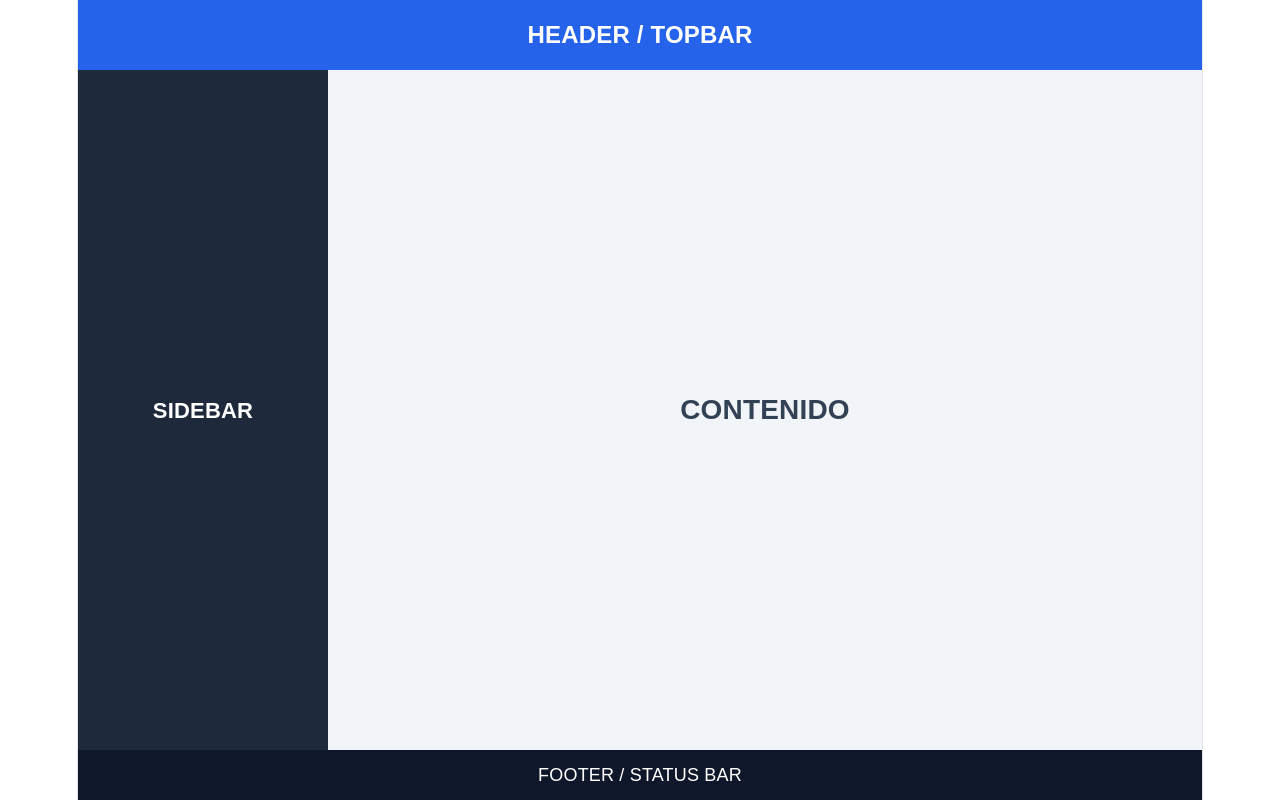
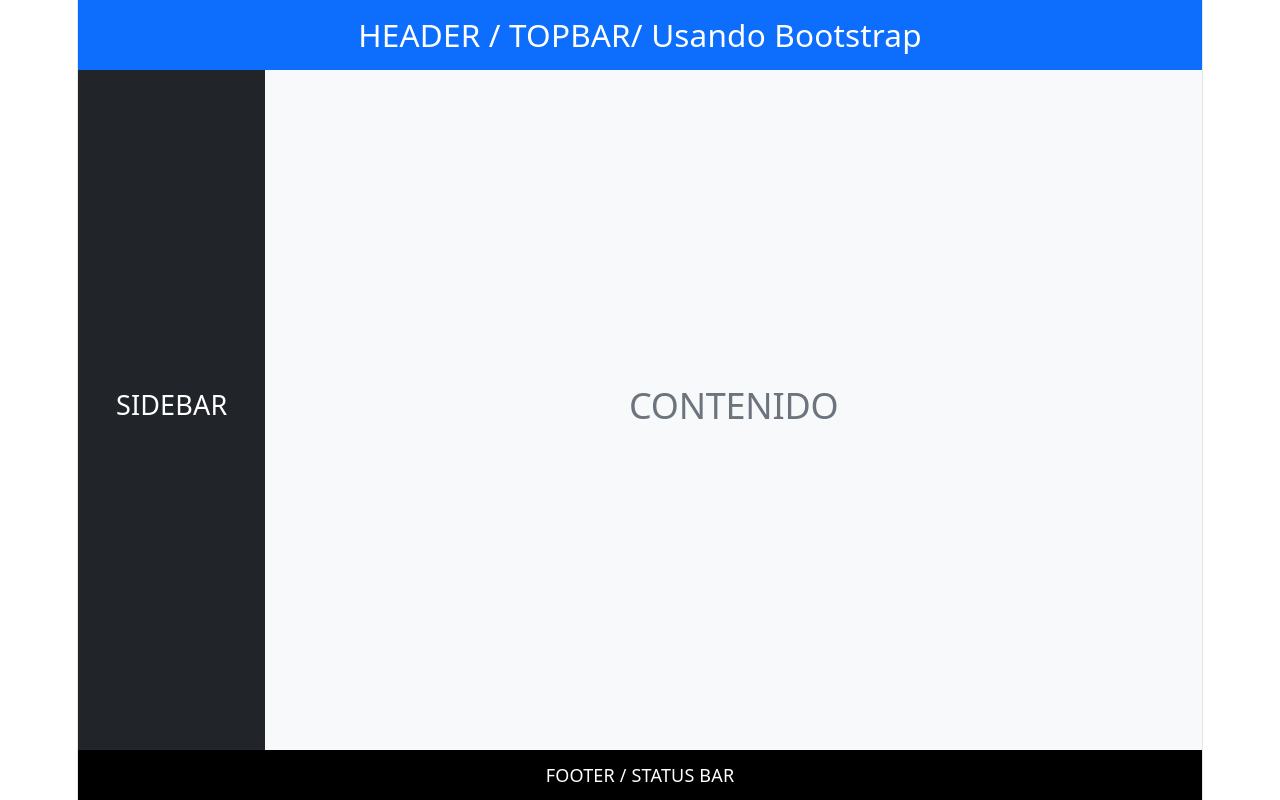
Before and after one commit to gagonzac/frontend-Pos, a React (Vite) app: page / in a window 1280 px wide. Built offline with nearby package versions, Linux system fonts and the light colour scheme.

Commit message:
refactor:Layout inicial con bootstrap

```diff
--- a/src/App.jsx
+++ b/src/App.jsx
@@ -1,123 +1,71 @@
 function App() {
   return (
 
-    <div className="app">
+    <div className="container-fluid vh-100 d-flex flex-column p-0">
 
       {/* HEADER */}
-      <header className="header">
-        HEADER / TOPBAR
+      <header
+        className="
+          bg-primary
+          text-white
+          d-flex
+          align-items-center
+          justify-content-center
+        "
+        style={{ height: "70px" }}
+      >
+        <h3 className="m-0">
+          HEADER / TOPBAR/ Usando Bootstrap
+        </h3>
       </header>
 
-      {/* MAIN AREA */}
-      <div className="mainArea">
+      {/* MAIN */}
+      <div className="row flex-grow-1 m-0">
 
         {/* SIDEBAR */}
-        <aside className="sidebar">
-          SIDEBAR
+        <aside
+          className="
+            col-2
+            bg-dark
+            text-white
+            d-flex
+            align-items-center
+            justify-content-center
+          "
+        >
+          <h4>SIDEBAR</h4>
         </aside>
 
         {/* CONTENT */}
-        <main className="content">
-          CONTENIDO
+        <main
+          className="
+            col-10
+            bg-light
+            d-flex
+            align-items-center
+            justify-content-center
+          "
+        >
+          <h2 className="text-secondary">
+            CONTENIDO
+          </h2>
         </main>
 
       </div>
 
       {/* FOOTER */}
-      <footer className="footer">
+      <footer
+        className="
+          bg-black
+          text-white
+          d-flex
+          align-items-center
+          justify-content-center
+        "
+        style={{ height: "50px" }}
+      >
         FOOTER / STATUS BAR
       </footer>
-
-      {/* CSS */}
-      <style>
-        {`
-          *{
-            margin:0;
-            padding:0;
-            box-sizing:border-box;
-          }
-
-          body{
-            font-family:Arial, sans-serif;
-          }
-
-          .app{
-            display:flex;
-            flex-direction:column;
-            height:100vh;
-          }
-
-          /* HEADER */
-
-          .header{
-            height:70px;
-            background:#2563eb;
-            color:white;
-
-            display:flex;
-            align-items:center;
-            justify-content:center;
-
-            font-size:24px;
-            font-weight:bold;
-          }
-
-          /* MAIN */
-
-          .mainArea{
-            flex:1;
-            display:flex;
-          }
-
-          /* SIDEBAR */
-
-          .sidebar{
-            width:250px;
-            background:#1e293b;
-            color:white;
-
-            display:flex;
-            align-items:center;
-            justify-content:center;
-
-            font-size:22px;
-            font-weight:bold;
-          }
-
-          /* CONTENT */
-
-          .content{
-            flex:1;
-
-            background:#f1f5f9;
-
-            display:flex;
-            align-items:center;
-            justify-content:center;
-
-            font-size:28px;
-            font-weight:bold;
-
-            color:#334155;
-          }
-
-          /* FOOTER */
-
-          .footer{
-            height:50px;
-
-            background:#0f172a;
-
-            color:white;
-
-            display:flex;
-            align-items:center;
-            justify-content:center;
-
-            font-size:18px;
-          }
-        `}
-      </style>
 
     </div>
 
```
